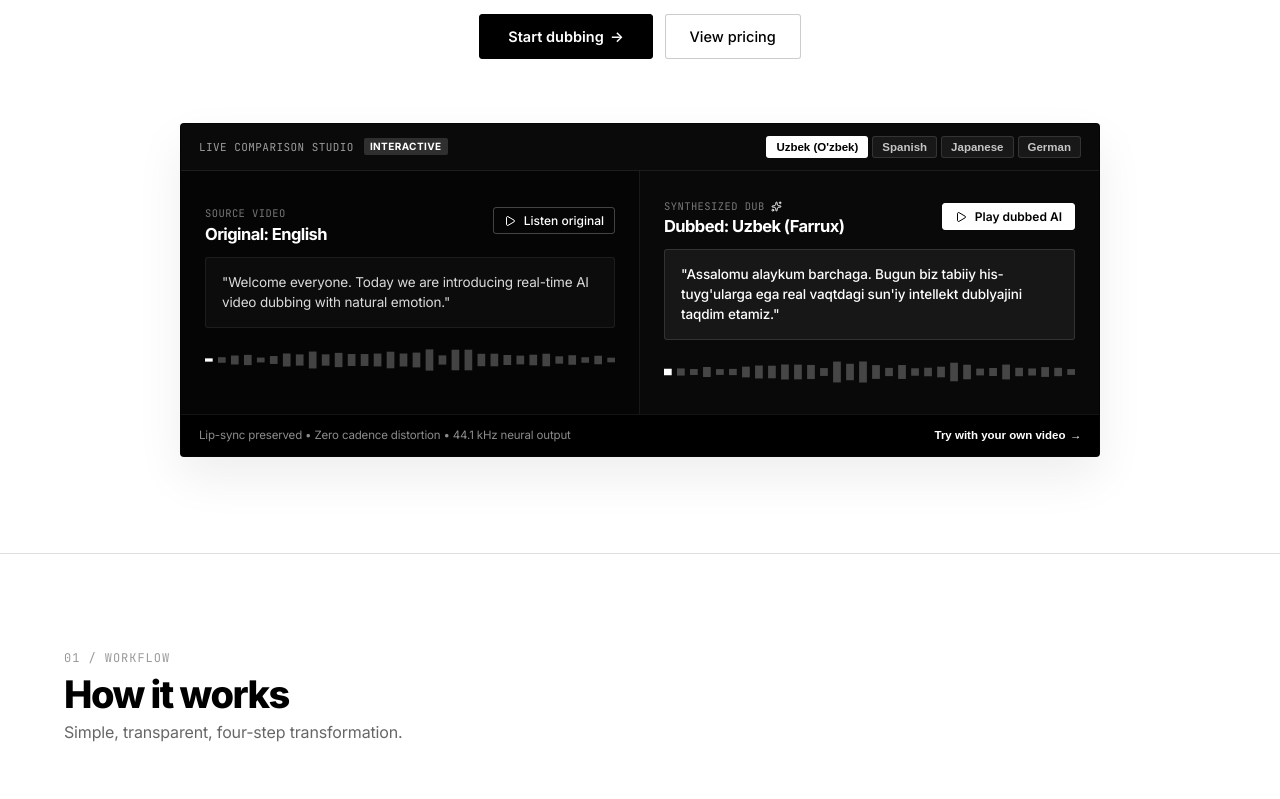
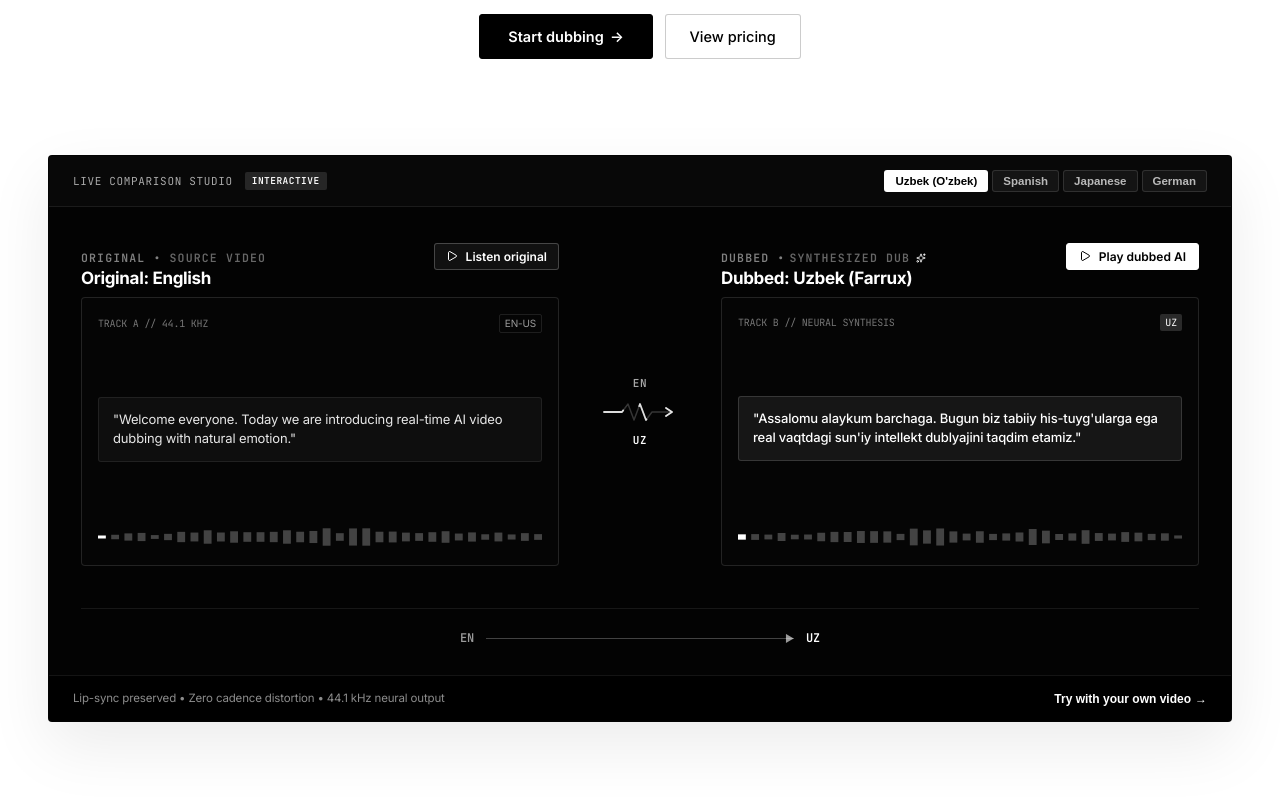
Before and after one commit to bahodr-dev/dubbing.io, a React (Vite) app: page / in a window 1280 px wide. Shown: the part 540-1339 px from the top of the page. Built offline with nearby package versions, Linux system fonts and the light colour scheme.

Commit message:
feat(product-visual): redesign unified 3-column Hero Demo with signature Dubbing Signal

```diff
--- a/src/index.css
+++ b/src/index.css
@@ -463,6 +463,133 @@ h1, h2, h3, h4, h5, h6 {
   animation: heroFadeUp 480ms var(--ease-spring) 320ms both;
 }
 
+/* Product Visual 3-Stage Entrance Stagger */
+@keyframes entranceLeft {
+  from {
+    opacity: 0;
+    transform: translateX(-16px);
+  }
+  to {
+    opacity: 1;
+    transform: translateX(0);
+  }
+}
+
+@keyframes entranceCenter {
+  from {
+    opacity: 0;
+    transform: scaleX(0);
+  }
+  to {
+    opacity: 1;
+    transform: scaleX(1);
+  }
+}
+
+@keyframes entranceRight {
+  from {
+    opacity: 0;
+    transform: translateX(16px);
+  }
+  to {
+    opacity: 1;
+    transform: translateX(0);
+  }
+}
+
+.demo-stagger-left {
+  animation: entranceLeft 500ms var(--ease-spring) 340ms both;
+}
+
+.demo-stagger-center {
+  animation: entranceCenter 550ms var(--ease-spring) 460ms both;
+  transform-origin: left center;
+}
+
+.demo-stagger-right {
+  animation: entranceRight 500ms var(--ease-spring) 580ms both;
+}
+
+/* Dubbing Signal Traveling Wave Animation */
+@keyframes dubbingSignalFlow {
+  0% {
+    stroke-dashoffset: 60;
+    opacity: 0.35;
+  }
+  40% {
+    stroke-dashoffset: 0;
+    opacity: 1;
+  }
+  80% {
+    stroke-dashoffset: -60;
+    opacity: 0.85;
+  }
+  100% {
+    stroke-dashoffset: -60;
+    opacity: 0.35;
+  }
+}
+
+.dubbing-signal-pulse {
+  stroke-dasharray: 20 40;
+  animation: dubbingSignalFlow 2.2s cubic-bezier(0.4, 0, 0.2, 1) infinite;
+}
+
+@media (prefers-reduced-motion: reduce) {
+  .dubbing-signal-pulse,
+  .demo-stagger-left,
+  .demo-stagger-center,
+  .demo-stagger-right,
+  .hero-stagger-1,
+  .hero-stagger-2,
+  .hero-stagger-3,
+  .hero-stagger-4,
+  .hero-stagger-5 {
+    animation: none !important;
+    transform: none !important;
+    opacity: 1 !important;
+  }
+}
+
+/* Video Preview Frame Styles */
+.demo-video-frame {
+  width: 100%;
+  aspect-ratio: 16 / 9;
+  background-color: #050505;
+  border: 1px solid rgba(255, 255, 255, 0.12);
+  border-radius: var(--radius-sm);
+  position: relative;
+  overflow: hidden;
+  transition: border-color 200ms ease-out;
+}
+
+.demo-video-frame:hover {
+  border-color: rgba(255, 255, 255, 0.35);
+}
+
+/* Main Product Visual 3-Column Layout */
+.product-visual-container {
+  max-width: 1440px;
+  margin: 96px auto 128px;
+  padding: 0 48px;
+}
+
+.product-transformation-grid {
+  display: grid;
+  grid-template-columns: 1fr auto 1fr;
+  align-items: center;
+  gap: 36px;
+}
+
+.product-signal-column {
+  display: flex;
+  flex-direction: column;
+  align-items: center;
+  justify-content: center;
+  padding: 0 8px;
+  min-width: 90px;
+}
+
 /* Video Player & Timeline Slider */
 .timeline-slider {
   -webkit-appearance: none;
@@ -515,6 +642,34 @@ h1, h2, h3, h4, h5, h6 {
 }
 
 /* Responsive Media Queries */
+@media (max-width: 1200px) {
+  .product-visual-container {
+    padding: 0 32px;
+    margin-top: 72px;
+    margin-bottom: 96px;
+  }
+  .product-transformation-grid {
+    gap: 24px;
+  }
+}
+
+@media (max-width: 900px) {
+  .product-visual-container {
+    padding: 0 24px;
+    margin-top: 56px;
+    margin-bottom: 80px;
+  }
+  .product-transformation-grid {
+    grid-template-columns: 1fr;
+    gap: 28px;
+  }
+  .product-signal-column {
+    transform: rotate(90deg);
+    padding: 16px 0;
+    min-width: auto;
+  }
+}
+
 @media (max-width: 768px) {
   .nav-desktop-links {
     display: none !important;
@@ -522,12 +677,10 @@ h1, h2, h3, h4, h5, h6 {
   .nav-mobile-toggle {
     display: flex !important;
   }
-  .hero-comparison-grid {
-    grid-template-columns: 1fr !important;
-  }
-  .hero-comparison-left {
-    border-right: none !important;
-    border-bottom: 1px solid rgba(255, 255, 255, 0.1) !important;
+  .product-visual-container {
+    padding: 0 16px;
+    margin-top: 48px;
+    margin-bottom: 64px;
   }
 }
 
--- a/src/views/LandingView.tsx
+++ b/src/views/LandingView.tsx
@@ -46,9 +46,9 @@ export const LandingView: React.FC<LandingViewProps> = ({
 
   return (
     <div style={{ backgroundColor: 'var(--c-white)' }}>
-      {/* 1. Hero Section */}
+      {/* 1. Hero Content */}
       <section style={{
-        padding: '120px 0 96px',
+        paddingTop: '120px',
         textAlign: 'center',
         position: 'relative',
       }}>
@@ -108,7 +108,6 @@ export const LandingView: React.FC<LandingViewProps> = ({
             alignItems: 'center',
             justifyContent: 'center',
             gap: '12px',
-            marginBottom: '64px',
           }}>
             <button
               onClick={onStartDubbing}
@@ -134,44 +133,45 @@ export const LandingView: React.FC<LandingViewProps> = ({
               View pricing
             </button>
           </div>
+        </div>
 
-          {/* Step 5: Interactive Product Visual Demonstration Box */}
-          <div className="hero-stagger-5" style={{
-            maxWidth: '920px',
-            margin: '0 auto',
+        {/* 2. Redesigned Unified Product Visual / Hero Demo Section */}
+        <div className="product-visual-container">
+          <div style={{
             border: '1px solid var(--black-12)',
             borderRadius: 'var(--radius-sm)',
             overflow: 'hidden',
-            backgroundColor: '#050505',
-            boxShadow: '0 20px 48px rgba(0, 0, 0, 0.07)',
+            backgroundColor: '#030303',
+            boxShadow: '0 24px 64px rgba(0, 0, 0, 0.08)',
           }}>
-            {/* Demo Bar Header */}
+            {/* Top Studio Control Bar */}
             <div style={{
               display: 'flex',
               alignItems: 'center',
               justifyContent: 'space-between',
-              padding: '12px 18px',
+              padding: '14px 24px',
               borderBottom: '1px solid rgba(255, 255, 255, 0.08)',
-              backgroundColor: '#0a0a0a',
+              backgroundColor: '#080808',
             }}>
-              <div style={{ display: 'flex', alignItems: 'center', gap: '10px' }}>
-                <span className="mono" style={{ fontSize: '11px', color: 'rgba(255, 255, 255, 0.6)', letterSpacing: '0.04em' }}>
+              <div style={{ display: 'flex', alignItems: 'center', gap: '12px' }}>
+                <span className="mono" style={{ fontSize: '11px', color: 'rgba(255, 255, 255, 0.65)', letterSpacing: '0.06em', textTransform: 'uppercase' }}>
                   LIVE COMPARISON STUDIO
                 </span>
                 <span style={{
-                  fontSize: '10px',
+                  fontSize: '9.5px',
                   fontWeight: 700,
-                  backgroundColor: 'rgba(255, 255, 255, 0.15)',
+                  backgroundColor: 'rgba(255, 255, 255, 0.12)',
                   color: '#ffffff',
-                  padding: '1px 6px',
+                  padding: '2px 7px',
                   borderRadius: '2px',
-                  letterSpacing: '0.04em',
+                  letterSpacing: '0.05em',
+                  fontFamily: 'var(--font-mono)',
                 }}>
                   INTERACTIVE
                 </span>
               </div>
 
-              {/* Language Switcher Buttons */}
+              {/* Language Selector Switcher */}
               <div style={{ display: 'flex', gap: '4px' }}>
                 {[
                   { code: 'uz', label: "Uzbek (O'zbek)" },
@@ -187,12 +187,12 @@ export const LandingView: React.FC<LandingViewProps> = ({
                       setIsPlayingDemo(false);
                     }}
                     style={{
-                      background: demoLang === item.code ? '#ffffff' : 'rgba(255, 255, 255, 0.06)',
-                      color: demoLang === item.code ? '#000000' : 'rgba(255, 255, 255, 0.75)',
+                      background: demoLang === item.code ? '#ffffff' : 'rgba(255, 255, 255, 0.05)',
+                      color: demoLang === item.code ? '#000000' : 'rgba(255, 255, 255, 0.7)',
                       border: '1px solid rgba(255, 255, 255, 0.12)',
                       fontSize: '11.5px',
                       fontWeight: 600,
-                      padding: '4px 9px',
+                      padding: '4px 10px',
                       borderRadius: 'var(--radius-xs)',
                       cursor: 'pointer',
                       transition: 'all 120ms ease',
@@ -204,36 +204,44 @@ export const LandingView: React.FC<LandingViewProps> = ({
               </div>
             </div>
 
-            {/* Split Comparison Demonstration Area */}
-            <div className="hero-comparison-grid" style={{
-              display: 'grid',
-              gridTemplateColumns: '1fr 1fr',
+            {/* 3-Column Transformation Area: Original -> Dubbing Signal -> Dubbed */}
+            <div style={{ padding: '36px 32px 28px' }}>
+              <div className="product-transformation-grid">
+                {/* Column 1: ORIGINAL SIDE */}
+                <div className="demo-stagger-left" style={{ textAlign: 'left' }}>
+                  {/* Symmetrical Label Structure */}
+                  <div style={{
+                    display: 'flex',
+                    alignItems: 'baseline',
+                    justifyContent: 'space-between',
+                    marginBottom: '10px',
                   }}>
-              {/* Left Column: Original English */}
-              <div className="hero-comparison-left" style={{
-                padding: '28px 24px',
-                borderRight: '1px solid rgba(255, 255, 255, 0.08)',
-                textAlign: 'left',
-                backgroundColor: '#050505',
+                    <div>
+                      <div className="mono" style={{
+                        fontSize: '11.5px',
+                        fontWeight: 600,
+                        letterSpacing: '0.1em',
+                        textTransform: 'uppercase',
+                        color: 'rgba(255, 255, 255, 0.5)',
+                        marginBottom: '2px',
                       }}>
-                <div style={{ display: 'flex', alignItems: 'center', justifyContent: 'space-between', marginBottom: '14px' }}>
-                  <div>
-                    <span className="mono" style={{ fontSize: '10.5px', color: 'rgba(255, 255, 255, 0.45)', textTransform: 'uppercase', letterSpacing: '0.04em' }}>
-                      Source Video
-                    </span>
-                    <h3 style={{ fontSize: '16.5px', fontWeight: 700, color: '#ffffff', marginTop: '2px' }}>
+                        ORIGINAL • <span style={{ opacity: 0.8 }}>Source Video</span>
+                      </div>
+                      <h3 style={{ fontSize: '17px', fontWeight: 700, color: '#ffffff', letterSpacing: '-0.02em' }}>
                         Original: English
                       </h3>
                     </div>
+
                     <button
                       onClick={() => handlePlayDemo('original', demoLang)}
                       className="btn btn-secondary btn-sm"
                       style={{
-                      backgroundColor: demoTrack === 'original' && isPlayingDemo ? '#ffffff' : 'transparent',
+                        backgroundColor: demoTrack === 'original' && isPlayingDemo ? '#ffffff' : 'rgba(255, 255, 255, 0.06)',
                         color: demoTrack === 'original' && isPlayingDemo ? '#000000' : '#ffffff',
-                      border: '1px solid rgba(255, 255, 255, 0.25)',
-                      padding: '5px 10px',
+                        border: '1px solid rgba(255, 255, 255, 0.22)',
+                        padding: '5px 11px',
                         fontSize: '12px',
+                        fontWeight: 600,
                       }}
                     >
                       {demoTrack === 'original' && isPlayingDemo ? <Volume2 size={12} /> : <Play size={12} />}
@@ -241,46 +249,127 @@ export const LandingView: React.FC<LandingViewProps> = ({
                     </button>
                   </div>
 
+                  {/* 16:9 Video Frame Visual Surface */}
+                  <div className="demo-video-frame" style={{ marginBottom: '14px', padding: '16px', display: 'flex', flexDirection: 'column', justifyContent: 'space-between' }}>
+                    <div style={{ display: 'flex', justifyContent: 'space-between', alignItems: 'center' }}>
+                      <span className="mono" style={{ fontSize: '10px', color: 'rgba(255, 255, 255, 0.45)', textTransform: 'uppercase' }}>
+                        TRACK A // 44.1 kHz
+                      </span>
+                      <span style={{ fontSize: '10px', color: 'rgba(255, 255, 255, 0.6)', border: '1px solid rgba(255, 255, 255, 0.1)', padding: '1px 5px', borderRadius: '2px' }}>
+                        EN-US
+                      </span>
+                    </div>
+
+                    {/* Speech Transcript Preview Box */}
                     <div style={{
-                  padding: '14px 16px',
-                  backgroundColor: 'rgba(255, 255, 255, 0.03)',
-                  border: '1px solid rgba(255, 255, 255, 0.07)',
+                      backgroundColor: 'rgba(255, 255, 255, 0.04)',
+                      border: '1px solid rgba(255, 255, 255, 0.08)',
+                      padding: '12px 14px',
                       borderRadius: 'var(--radius-xs)',
-                  marginBottom: '18px',
-                  minHeight: '68px',
+                      margin: '10px 0',
                     }}>
-                  <p style={{ fontSize: '13.5px', color: 'rgba(255, 255, 255, 0.85)', lineHeight: 1.5 }}>
+                      <p style={{ fontSize: '13px', color: 'rgba(255, 255, 255, 0.9)', lineHeight: 1.5, fontWeight: 400 }}>
                         "{demoPhrases.en}"
                       </p>
                     </div>
 
+                    {/* Synchronized Waveform */}
                     <Waveform
                       isPlaying={demoTrack === 'original' && isPlayingDemo}
-                  barsCount={32}
-                  height={28}
+                      barsCount={34}
+                      height={24}
                       color="white"
                       seed={24}
                     />
                   </div>
+                </div>
 
-              {/* Right Column: Dubbed Uzbek / Target */}
+                {/* Column 2: THE SIGNATURE DUBBING SIGNAL */}
+                <div className="product-signal-column demo-stagger-center">
                   <div style={{
-                padding: '28px 24px',
-                textAlign: 'left',
-                backgroundColor: '#090909',
+                    display: 'flex',
+                    flexDirection: 'column',
+                    alignItems: 'center',
+                    gap: '8px',
                   }}>
-                <div style={{ display: 'flex', alignItems: 'center', justifyContent: 'space-between', marginBottom: '14px' }}>
+                    <span className="mono" style={{
+                      fontSize: '11px',
+                      fontWeight: 700,
+                      color: 'rgba(255, 255, 255, 0.65)',
+                      letterSpacing: '0.06em',
+                    }}>
+                      EN
+                    </span>
+
+                    {/* Minimal Geometric Flow Waveform SVG */}
+                    <svg width="72" height="24" viewBox="0 0 72 24" fill="none" style={{ overflow: 'visible' }}>
+                      {/* Base Background Static Trace */}
+                      <path
+                        d="M 0,12 H 18 L 24,4 L 30,20 L 36,4 L 42,20 L 48,12 H 66"
+                        stroke="rgba(255, 255, 255, 0.2)"
+                        strokeWidth="1.5"
+                        strokeLinecap="round"
+                        strokeLinejoin="round"
+                      />
+                      {/* Arrow Head */}
+                      <path
+                        d="M 62,8 L 68,12 L 62,16"
+                        stroke="rgba(255, 255, 255, 0.4)"
+                        strokeWidth="1.5"
+                        strokeLinecap="round"
+                        strokeLinejoin="round"
+                      />
+                      {/* Traveling Active Signal Beam */}
+                      <path
+                        className="dubbing-signal-pulse"
+                        d="M 0,12 H 18 L 24,4 L 30,20 L 36,4 L 42,20 L 48,12 H 66 M 62,8 L 68,12 L 62,16"
+                        stroke="#ffffff"
+                        strokeWidth="1.8"
+                        strokeLinecap="round"
+                        strokeLinejoin="round"
+                      />
+                    </svg>
+
+                    <span className="mono" style={{
+                      fontSize: '11px',
+                      fontWeight: 700,
+                      color: '#ffffff',
+                      letterSpacing: '0.06em',
+                    }}>
+                      {demoLang.toUpperCase()}
+                    </span>
+                  </div>
+                </div>
+
+                {/* Column 3: DUBBED SIDE */}
+                <div className="demo-stagger-right" style={{ textAlign: 'left' }}>
+                  {/* Symmetrical Label Structure */}
+                  <div style={{
+                    display: 'flex',
+                    alignItems: 'baseline',
+                    justifyContent: 'space-between',
+                    marginBottom: '10px',
+                  }}>
                     <div>
-                    <div style={{ display: 'flex', alignItems: 'center', gap: '6px' }}>
-                      <span className="mono" style={{ fontSize: '10.5px', color: 'rgba(255, 255, 255, 0.45)', textTransform: 'uppercase', letterSpacing: '0.04em' }}>
-                        Synthesized Dub
-                      </span>
-                      <Sparkles size={11} color="#ffffff" />
+                      <div className="mono" style={{
+                        fontSize: '11.5px',
+                        fontWeight: 600,
+                        letterSpacing: '0.1em',
+                        textTransform: 'uppercase',
+                        color: 'rgba(255, 255, 255, 0.5)',
+                        marginBottom: '2px',
+                        display: 'flex',
+                        alignItems: 'center',
+                        gap: '4px',
+                      }}>
+                        DUBBED • <span style={{ opacity: 0.8 }}>Synthesized Dub</span>
+                        <Sparkles size={10} color="#ffffff" style={{ marginLeft: '2px' }} />
                       </div>
-                    <h3 style={{ fontSize: '16.5px', fontWeight: 700, color: '#ffffff', marginTop: '2px' }}>
+                      <h3 style={{ fontSize: '17px', fontWeight: 700, color: '#ffffff', letterSpacing: '-0.02em' }}>
                         Dubbed: {demoLang === 'uz' ? "Uzbek (Farrux)" : demoLang === 'es' ? "Spanish (Elena)" : demoLang === 'ja' ? "Japanese (Kenji)" : "German (Marcus)"}
                       </h3>
                     </div>
+
                     <button
                       onClick={() => handlePlayDemo('dubbed', demoLang)}
                       className="btn btn-white btn-sm"
@@ -295,32 +384,83 @@ export const LandingView: React.FC<LandingViewProps> = ({
                     </button>
                   </div>
 
+                  {/* 16:9 Video Frame Visual Surface */}
+                  <div className="demo-video-frame" style={{ marginBottom: '14px', padding: '16px', display: 'flex', flexDirection: 'column', justifyContent: 'space-between' }}>
+                    <div style={{ display: 'flex', justifyContent: 'space-between', alignItems: 'center' }}>
+                      <span className="mono" style={{ fontSize: '10px', color: 'rgba(255, 255, 255, 0.45)', textTransform: 'uppercase' }}>
+                        TRACK B // NEURAL SYNTHESIS
+                      </span>
+                      <span style={{ fontSize: '10px', color: '#ffffff', backgroundColor: 'rgba(255, 255, 255, 0.15)', padding: '1px 5px', borderRadius: '2px', fontFamily: 'var(--font-mono)' }}>
+                        {demoLang.toUpperCase()}
+                      </span>
+                    </div>
+
+                    {/* Speech Transcript Preview Box */}
                     <div style={{
-                  padding: '14px 16px',
-                  backgroundColor: 'rgba(255, 255, 255, 0.06)',
-                  border: '1px solid rgba(255, 255, 255, 0.12)',
+                      backgroundColor: 'rgba(255, 255, 255, 0.07)',
+                      border: '1px solid rgba(255, 255, 255, 0.14)',
+                      padding: '12px 14px',
                       borderRadius: 'var(--radius-xs)',
-                  marginBottom: '18px',
-                  minHeight: '68px',
+                      margin: '10px 0',
                     }}>
-                  <p style={{ fontSize: '13.5px', color: '#ffffff', fontWeight: 500, lineHeight: 1.5 }}>
+                      <p style={{ fontSize: '13px', color: '#ffffff', lineHeight: 1.5, fontWeight: 500 }}>
                         "{demoPhrases[demoLang]}"
                       </p>
                     </div>
 
+                    {/* Synchronized Waveform */}
                     <Waveform
                       isPlaying={demoTrack === 'dubbed' && isPlayingDemo}
-                  barsCount={32}
-                  height={28}
+                      barsCount={34}
+                      height={24}
                       color="white"
                       seed={88}
                     />
                   </div>
                 </div>
+              </div>
+
+              {/* Bottom Language Transformation Visualization Line */}
+              <div style={{
+                marginTop: '28px',
+                paddingTop: '20px',
+                borderTop: '1px solid rgba(255, 255, 255, 0.08)',
+                display: 'flex',
+                alignItems: 'center',
+                justifyContent: 'center',
+                gap: '16px',
+              }}>
+                <div style={{
+                  display: 'flex',
+                  alignItems: 'center',
+                  gap: '12px',
+                  width: '360px',
+                  maxWidth: '100%',
+                }}>
+                  <span className="mono" style={{ fontSize: '12px', fontWeight: 700, color: 'rgba(255, 255, 255, 0.6)' }}>
+                    EN
+                  </span>
+                  <div style={{
+                    flex: 1,
+                    height: '1px',
+                    backgroundColor: 'rgba(255, 255, 255, 0.25)',
+                    position: 'relative',
+                    display: 'flex',
+                    alignItems: 'center',
+                    justifyContent: 'flex-end',
+                  }}>
+                    <span style={{ fontSize: '10px', color: 'rgba(255, 255, 255, 0.6)', transform: 'translateY(-0.5px)' }}>▶</span>
+                  </div>
+                  <span className="mono" style={{ fontSize: '12px', fontWeight: 700, color: '#ffffff' }}>
+                    {demoLang.toUpperCase()}
+                  </span>
+                </div>
+              </div>
+            </div>
 
             {/* Bottom Demo Bar Action */}
             <div style={{
-              padding: '12px 18px',
+              padding: '14px 24px',
               backgroundColor: '#000000',
               borderTop: '1px solid rgba(255, 255, 255, 0.08)',
               display: 'flex',
@@ -337,7 +477,7 @@ export const LandingView: React.FC<LandingViewProps> = ({
                   background: 'none',
                   border: 'none',
                   color: '#ffffff',
-                  fontSize: '11.5px',
+                  fontSize: '12px',
                   fontWeight: 600,
                   cursor: 'pointer',
                   display: 'flex',
```
Lines whose indentation alone changed are shown as unchanged.
